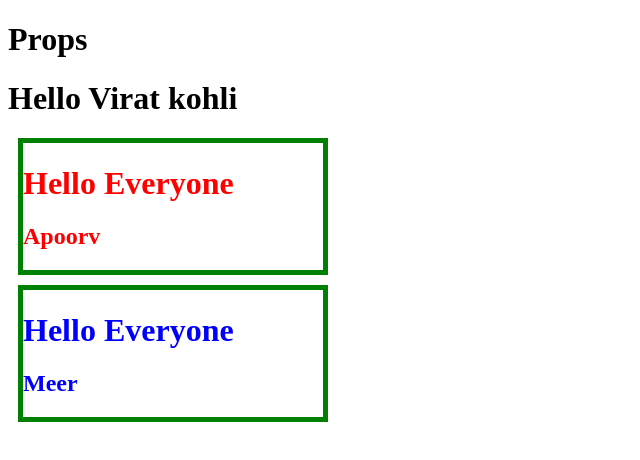
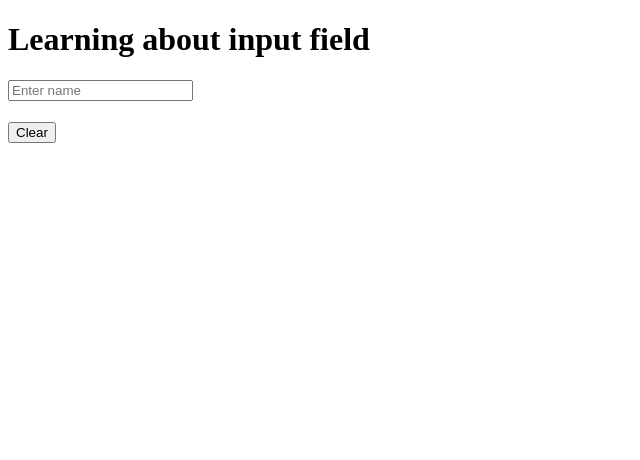
Before and after one commit to Apoorv-Saxena08/reactOne, a React (Vite) app: page / in a window 1280 px wide. Shown: the top 460 px of the page, without its empty margins (0-640 px from the left). Built offline with nearby package versions, Linux system fonts and the light colour scheme.

Commit message:
Input field

```diff
--- a/src/App.jsx
+++ b/src/App.jsx
@@ -1,29 +1,26 @@
-import { use, useState } from "react"
-import Header,{Profile} from "./Header"
-import User from "./User"
-import Wrapper from "./Wrapper"
+import { use, useState } from "react";
+import Header, { Profile } from "./Header";
+import User from "./User";
+import Wrapper from "./Wrapper";
 
 // function click(){
 //   alert("Bhaar vala");
 // }
 
-function Apoorv(){
-  const name = "Apoorv";
+function App() {
+  //const name = "Apoorv";
+  let [val,setVal] = useState("");
+
   return (
     <>
-    <h1>Props</h1>
-    <User name={"Virat kohli"} />
-    <Wrapper color="red" >
-      <h1>Hello Everyone</h1>
-      <h2>{name}</h2>
-    </Wrapper>
-
-    <Wrapper color="blue" >
-      <h1>Hello Everyone</h1>
-      <h2>Meer</h2>
-    </Wrapper>
+      <div>
+        <h1>Learning about input field</h1>
+        <input type="text" value={val} onChange={(event)=>setVal(event.target.value)} name="" id="" placeholder="Enter name" />
+        <h1>{val}</h1>
+        <button onClick={()=>setVal("")}>Clear</button>
+      </div>
     </>
-  )
+  );
 }
 
-export default Apoorv
+export default App;
```
